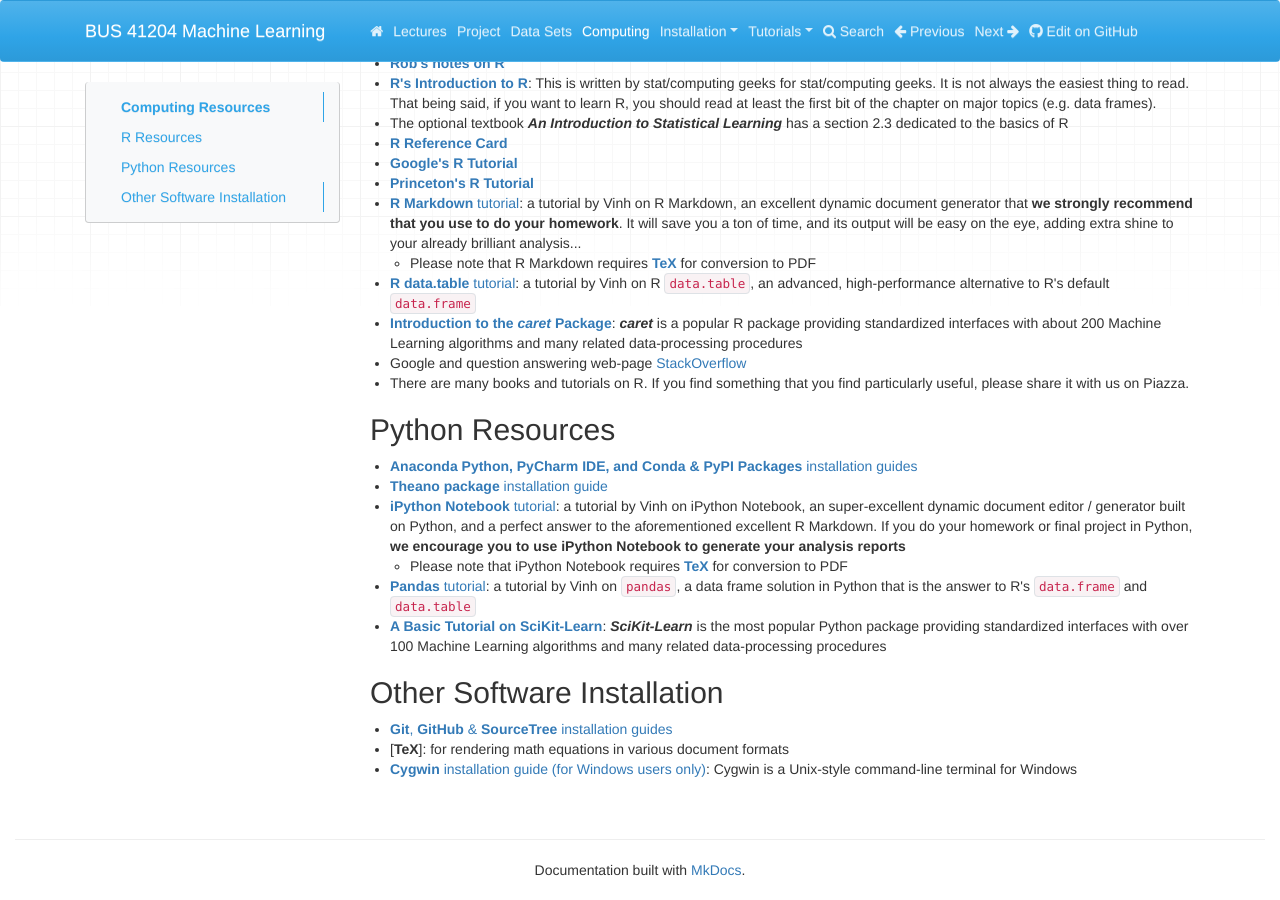
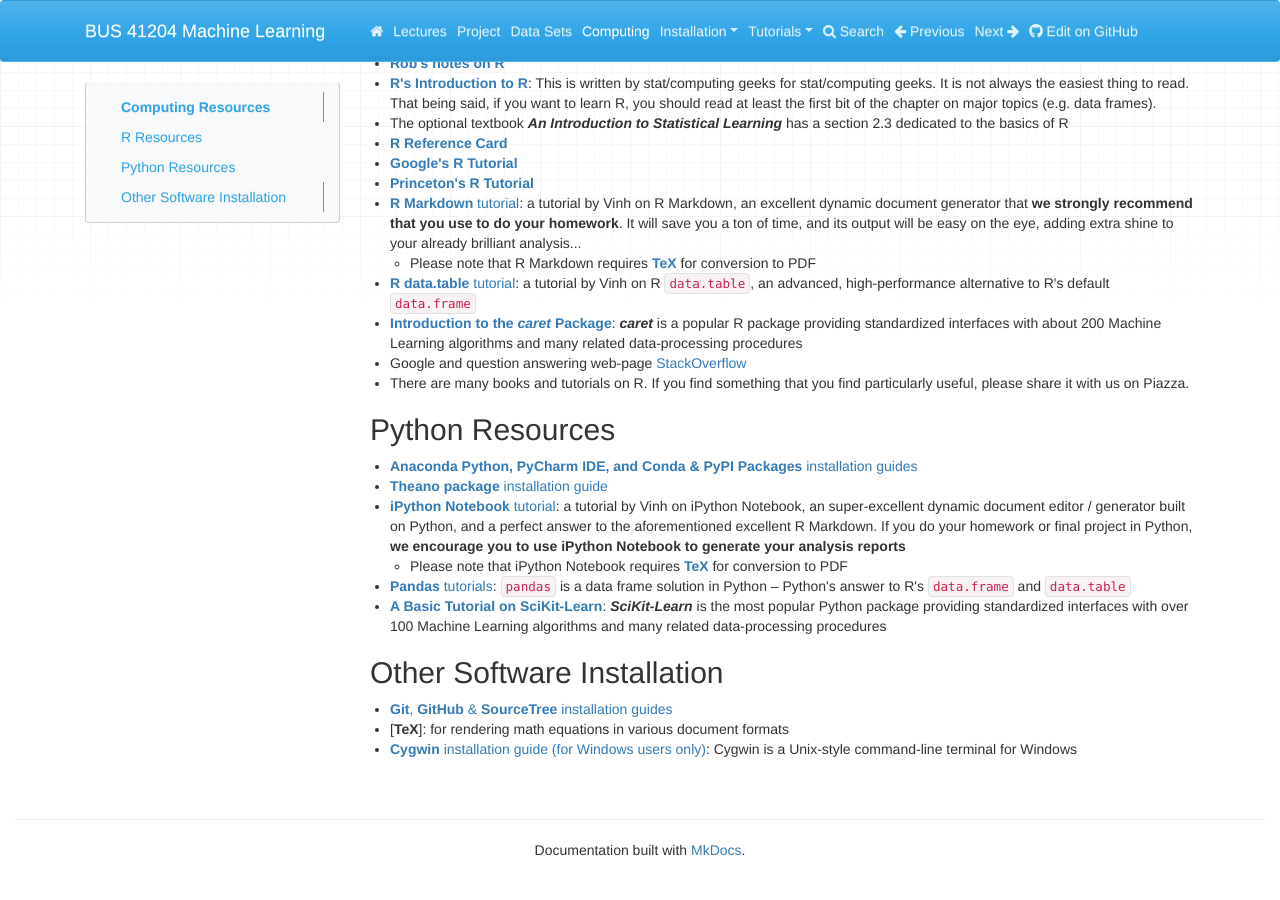
Before and after one commit to ChicagoBoothML/MachineLearning_Fall2015, an MkDocs documentation site: the page built from docs/Computing.md, in a window 1280 px wide and 900 px high, scrolled down 947 px. Built offline with MkDocs 1.6.1, drawn with Linux system fonts in a browser that asks for light colours; nearby versions of some CDN libraries; old or Windows-style settings are respelled for this version of MkDocs.

Commit message:
update Computing Resources

```diff
--- a/docs/Computing.md
+++ b/docs/Computing.md
@@ -65,8 +65,8 @@ iPython Notebook, an super-excellent dynamic document editor / generator built o
 and a perfect answer to the aforementioned excellent R Markdown. If you do your homework or final project in Python,
 **we encourage you to use iPython Notebook to generate your analysis reports**
     - Please note that iPython Notebook requires [**TeX**](Installation/TeX) for conversion to PDF
-- [**Pandas** tutorial](Tutorials/Python Pandas tutorial.md): a tutorial by Vinh on `pandas`,
-a data frame solution in Python that is the answer to R's `data.frame` and `data.table`
+- [**Pandas** tutorials](http://pandas.pydata.org/pandas-docs/stable/tutorials.html):
+`pandas` is a data frame solution in Python &ndash; Python's answer to R's `data.frame` and `data.table`
 - [**A Basic Tutorial on SciKit-Learn**](http://scikit-learn.org/stable/tutorial/basic/tutorial.html):
 ***SciKit-Learn*** is the most popular Python package providing
 standardized interfaces with over 100 Machine Learning algorithms and many related data-processing procedures
--- a/mkdocs.yml
+++ b/mkdocs.yml
@@ -22,7 +22,6 @@ pages:
     - R Markdown: 'Tutorials/R Markdown Tutorial.md'
     - R data.table: 'Tutorials/R data.table Tutorial.md'
     - Python iPython Notebook: 'Tutorials/Python iPython Notebook tutorial.md'
-    - Python Pandas: 'Tutorials/Python Pandas tutorial.md'
 
 
 repo_url: 'http://github.com/ChicagoBoothML/MachineLearning_Fall2015'
```
